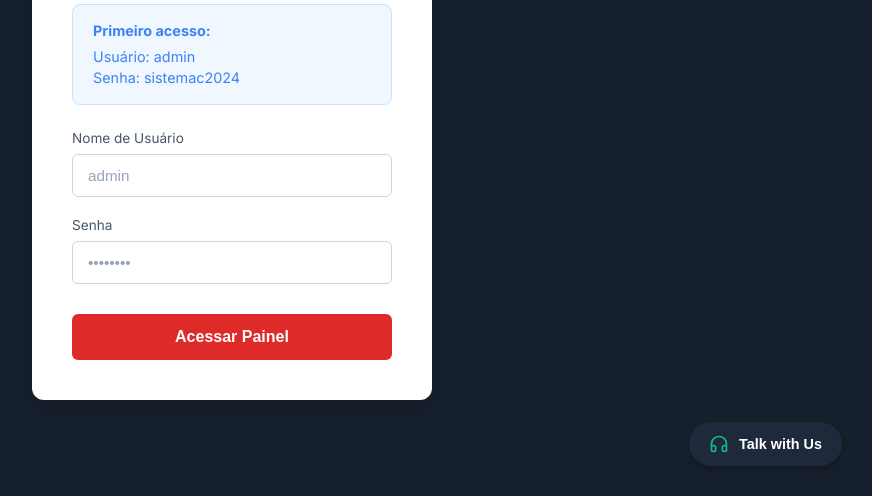
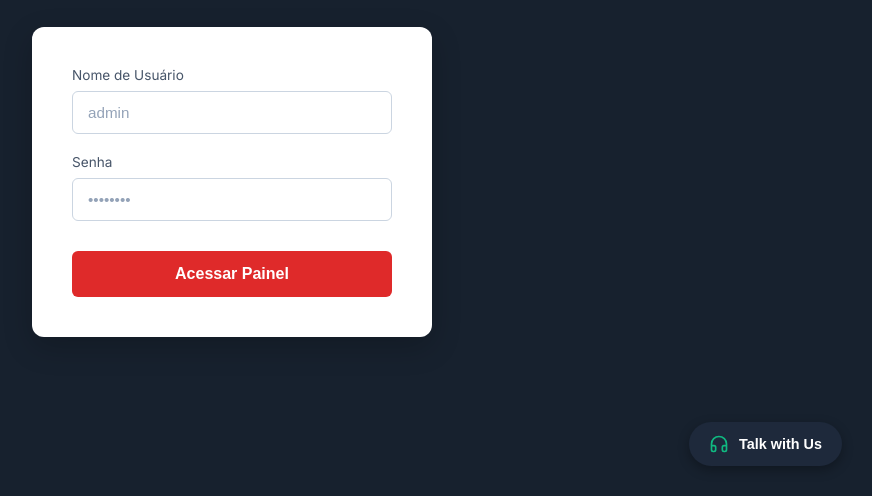
Before and after one commit to Josias1965/Projeto-Sistemac, a website: page admin/index.html in a window 1280 px wide. Shown: the part 304-800 px from the top of the page, without its empty margins (408-1280 px from the left). Drawn offline with nearby package versions, Linux system fonts and the light colour scheme.

Commit message:
Remove bloco de primeiro acesso do login admin

```diff
--- a/admin/index.html
+++ b/admin/index.html
@@ -184,12 +184,6 @@
         </div>
 
         <div class="login-card">
-            <div class="default-credentials">
-                <strong>Primeiro acesso:</strong>
-                Usuário: admin<br>
-                Senha: sistemac2024
-            </div>
-
             <form id="admin-login-form">
                 <div class="form-group">
                     <label for="username">Nome de Usuário</label>
```
